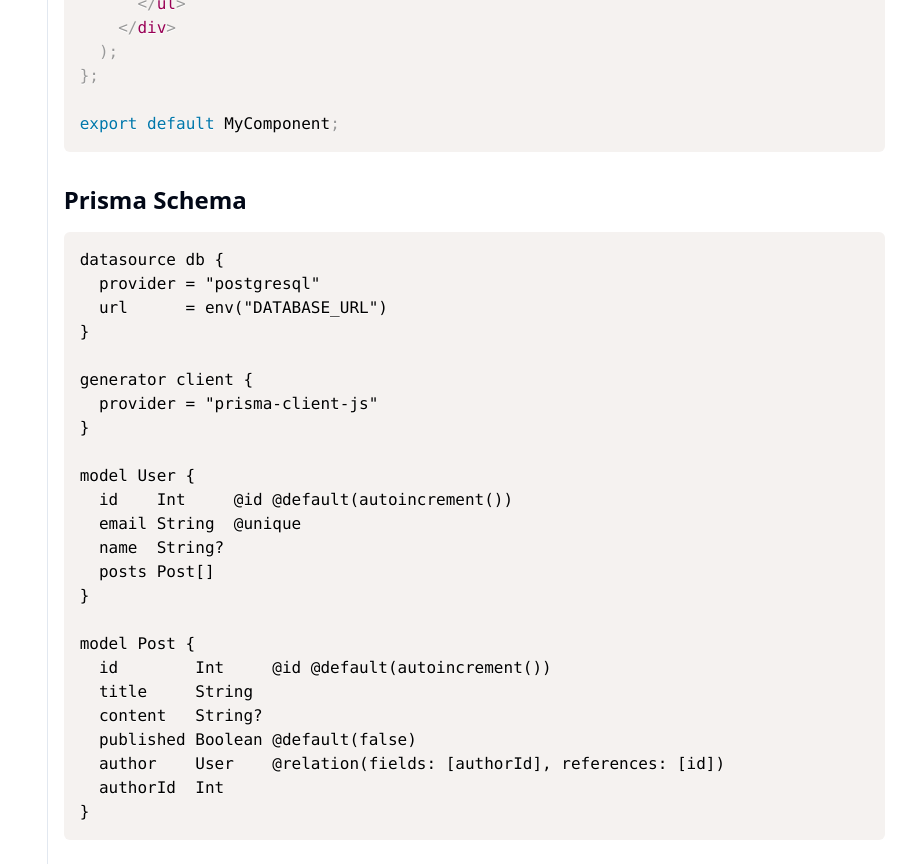
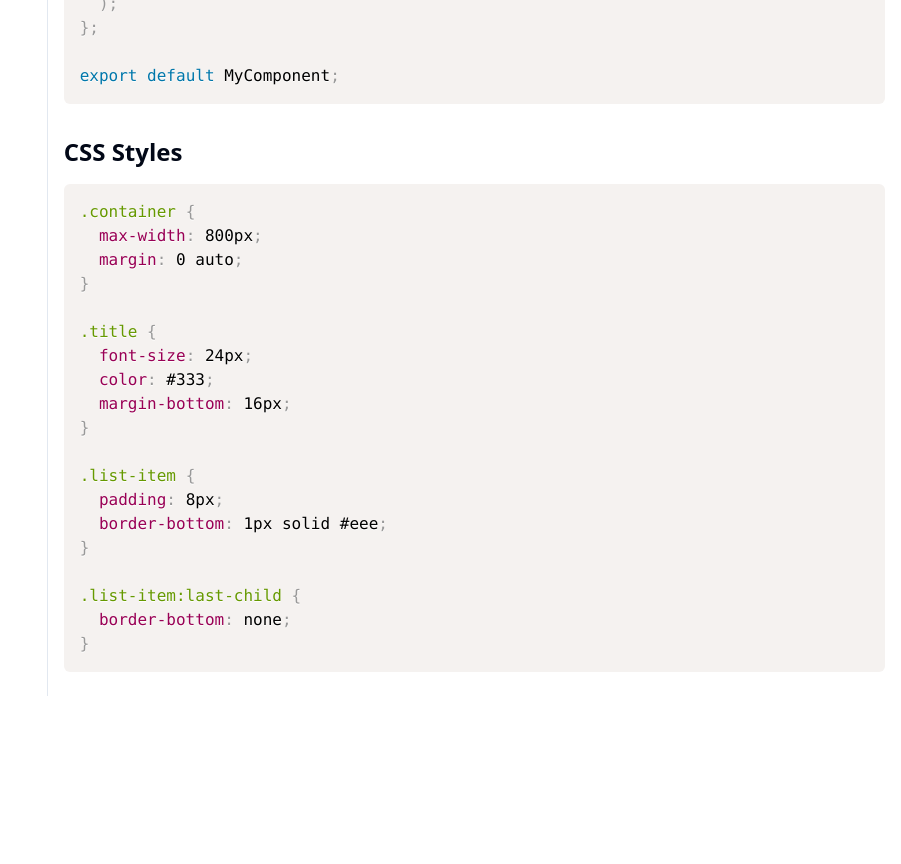
Before and after one commit to GPT-Engineer-App/react-code-refinery, a React (Vite) app: page / in a window 1280 px wide. Shown: the part 640-1504 px from the top of the page, without its empty margins (379-1280 px from the left). After the commit the page ends 1336 px from the top, so only its background shows below. Built offline with nearby package versions, Linux system fonts and the light colour scheme.

Commit message:
Remove Prisma references in code
Updated the code to eliminate any references to Prisma, ensuring that only Prism is utilized for syntax highlighting.
[skip gpt_engineer]

```diff
--- a/src/pages/Index.jsx
+++ b/src/pages/Index.jsx
@@ -6,7 +6,7 @@ import 'prismjs/components/prism-javascript';
 import 'prismjs/components/prism-jsx';
 import 'prismjs/components/prism-typescript';
 import 'prismjs/components/prism-tsx';
-import 'prismjs/components/prism-prisma';
+import 'prismjs/components/prism-css';
 
 const CodeDisplay = ({ code, language }) => {
   useEffect(() => {
@@ -25,28 +25,26 @@ const Index = () => {
   const [replaceText, setReplaceText] = useState('const MyComponent = () => {\n  return (\n    <div>\n      <h1>Hello, React!</h1>\n      <p>Welcome to my app.</p>\n    </div>\n  );\n};');
 
   const fakeReactCode = `
-import React from 'react';
-import { PrismaClient } from '@prisma/client';
-
-const prisma = new PrismaClient();
+import React, { useState, useEffect } from 'react';
 
 const MyComponent = () => {
-  const [users, setUsers] = useState([]);
+  const [data, setData] = useState([]);
 
   useEffect(() => {
-    async function fetchUsers() {
-      const fetchedUsers = await prisma.user.findMany();
-      setUsers(fetchedUsers);
+    async function fetchData() {
+      const response = await fetch('https://api.example.com/data');
+      const result = await response.json();
+      setData(result);
     }
-    fetchUsers();
+    fetchData();
   }, []);
 
   return (
     <div className="container mx-auto p-4">
-      <h1 className="text-2xl font-bold mb-4">User List</h1>
+      <h1 className="text-2xl font-bold mb-4">Data List</h1>
       <ul>
-        {users.map(user => (
-          <li key={user.id}>{user.name}</li>
+        {data.map(item => (
+          <li key={item.id}>{item.name}</li>
         ))}
       </ul>
     </div>
@@ -54,34 +52,29 @@ const MyComponent = () => {
 };
 
 export default MyComponent;
-  `.trim();
+`.trim();
 
-  const fakePrismaSchema = `
-datasource db {
-  provider = "postgresql"
-  url      = env("DATABASE_URL")
+const fakeCSS = `
+.container {
+  max-width: 800px;
+  margin: 0 auto;
 }
 
-generator client {
-  provider = "prisma-client-js"
+.title {
+  font-size: 24px;
+  color: #333;
+  margin-bottom: 16px;
 }
 
-model User {
-  id    Int     @id @default(autoincrement())
-  email String  @unique
-  name  String?
-  posts Post[]
+.list-item {
+  padding: 8px;
+  border-bottom: 1px solid #eee;
 }
 
-model Post {
-  id        Int     @id @default(autoincrement())
-  title     String
-  content   String?
-  published Boolean @default(false)
-  author    User    @relation(fields: [authorId], references: [id])
-  authorId  Int
+.list-item:last-child {
+  border-bottom: none;
 }
-  `.trim();
+`.trim();
 
   return (
     <div className="min-h-screen flex bg-white">
@@ -102,8 +95,8 @@ model Post {
       <div className="w-2/3 p-4">
         <h2 className="text-2xl font-bold mb-4">Formatted React Code</h2>
         <CodeDisplay code={fakeReactCode} language="jsx" />
-        <h2 className="text-2xl font-bold mt-8 mb-4">Prisma Schema</h2>
-        <CodeDisplay code={fakePrismaSchema} language="prisma" />
+        <h2 className="text-2xl font-bold mt-8 mb-4">CSS Styles</h2>
+        <CodeDisplay code={fakeCSS} language="css" />
       </div>
     </div>
   );
```
